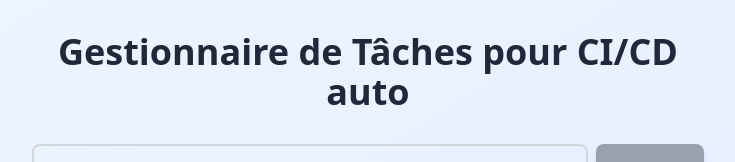
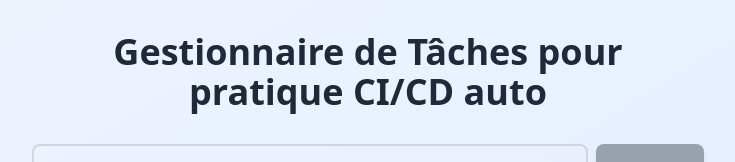
Before and after one commit to Johary-dev/ci_cd_practice, a React (Vite) app in the folder front/: page / in a window 1280 px wide. Shown: the top 162 px of the page, without its empty margins (272-1007 px from the left). Built offline with nearby package versions, Linux system fonts and the light colour scheme; no server answers.

Commit message:
test on vercel

```diff
--- a/front/src/App.tsx
+++ b/front/src/App.tsx
@@ -61,7 +61,7 @@ function App() {
     <div className="min-h-screen bg-linear-to-br from-blue-50 to-indigo-100 py-8 px-4">
       <div className="max-w-2xl mx-auto">
         <h1 className="text-4xl font-bold text-gray-800 mb-8 text-center">
-          Gestionnaire de Tâches pour CI/CD auto
+          Gestionnaire de Tâches pour pratique CI/CD auto
         </h1>
 
         {/* Formulaire d'ajout */}
```
